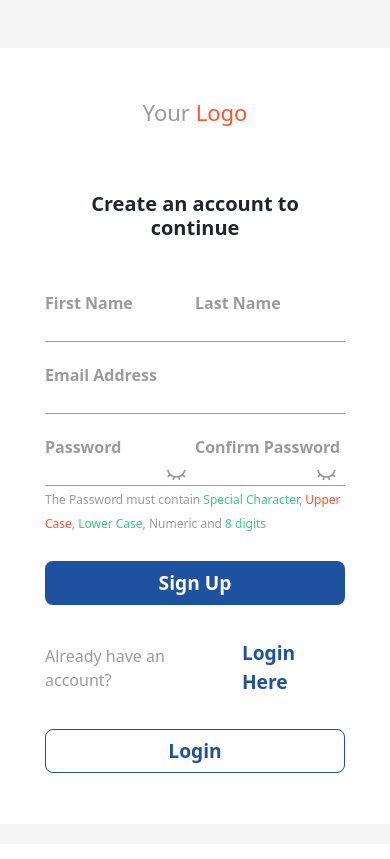
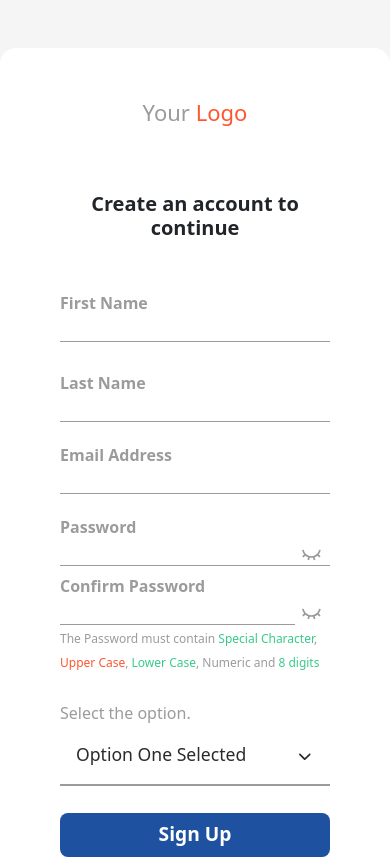
Before and after one commit to arafatlsn/register-form-project, a React (Create React App) app: page / in a window 390 px wide. Shown: the top 859 px of the page. Built offline with nearby package versions, Linux system fonts and the light colour scheme.

Commit message:
responsive form

```diff
--- a/src/Components/RegisterForm.js
+++ b/src/Components/RegisterForm.js
@@ -2,6 +2,7 @@ import { useState } from "react";
 import styles from "./Styles/RegisterForm.module.css";
 import { RiEyeCloseLine } from "react-icons/ri";
 import { BsEye } from "react-icons/bs";
+import { IoIosArrowDown } from "react-icons/io";
 
 const Handler = () => {
   // error states
@@ -11,7 +12,10 @@ const Handler = () => {
   const [passwordType, setPasswordType] = useState("password");
   const [confirmPasswordType, setConfirmPasswordType] = useState("password");
   const [inputPassword, setInputPassword] = useState("");
-  console.log(inputPassword);
+
+  // dropdown selection state
+  const [visibleDropdown, setVisibleDropdown] = useState(false)
+  const [selectedOption, setSelectedOption] = useState("Option One Selected");
 
   // main container
   return (
@@ -42,9 +46,14 @@ const Handler = () => {
                   First Name
                 </label>
                 <input
+                  // validation first name
                   onChange={(e) => {
                     const value = e.target.value;
-                    if (value !== "arafat") {
+                    const validateFirstName = (name) => {
+                      return String(name).match(/^[a-z ,.'-]+$/);
+                    };
+                    const validFirstName = validateFirstName(value);
+                    if (!validFirstName) {
                       setErrorArray([...errorArray, 1]);
                     } else {
                       const newArr = errorArray.filter((el) => el !== 1);
@@ -80,7 +89,11 @@ const Handler = () => {
                 <input
                   onChange={(e) => {
                     const value = e.target.value;
-                    if (value !== "hossan") {
+                    const validateLastName = (name) => {
+                      return String(name).match(/^[a-z ,.'-]+$/);
+                    };
+                    const validLastName = validateLastName(value);
+                    if (!validLastName) {
                       setErrorArray([...errorArray, 2]);
                     } else {
                       const newArr = errorArray.filter((el) => el !== 2);
@@ -246,12 +259,29 @@ const Handler = () => {
             </span>
 
             {/* select option field  */}
-            {/* <div className={styles.selectField}>
-            <select name="" id="">
-                <option>select the option</option>
-                <option value={"Option One"}>Option One</option>
-            </select>
-          </div> */}
+            <div className={styles.dropdownContainer}>
+              <span>Select the option.</span>
+              <div onClick={() => setVisibleDropdown(true)} className={styles.selectedOption}>
+                <span>{selectedOption}</span>{" "}
+                <span>
+                  <IoIosArrowDown />
+                </span>
+              </div>
+
+              {/* dropsown hidden div  */}
+              {
+                visibleDropdown && <div className={styles.invisibleContainer}>
+                <div onClick={() => {
+                  setSelectedOption("Option One Selected")
+                  setTimeout(() => setVisibleDropdown(false), 100)
+                  }}>
+                  <span>Option One Selected</span>{" "}
+                  <span>
+                  </span>
+                </div>
+                </div>
+              }
+            </div>
 
             {/* checkbox field  */}
             {/* <label className={styles.formControl}>
@@ -270,8 +300,8 @@ const Handler = () => {
 
         {/* login button section  */}
         <div className={styles.loginSection}>
-              <button>Login</button>
-            </div>
+          <button>Login</button>
+        </div>
       </div>
     </div>
   );
--- a/src/Components/Styles/RegisterForm.module.css
+++ b/src/Components/Styles/RegisterForm.module.css
@@ -125,22 +125,43 @@
 }
 
 /* select field section  */
-.selectField {
-  width: 100%;
-  margin-top: 48px;
+.dropdownContainer{
+  margin-top: 28px;
+  color: #9b9b9b;
+  position: relative;
 }
 
-.selectField option{
+.selectedOption{
   width: 100%;
-  margin-top: 48px;
-  padding: 3rem 0;
+  border-bottom: 2px solid #9b9b9b;
+  padding: 1rem;
+  display: flex;
+  justify-content: space-between;
+  align-items: center;
+  font-size: 1.1rem;
+  color: #2B2B2B;
+  cursor: pointer;
 }
 
-.selectField select {
+.invisibleContainer{
+  position: absolute;
   width: 100%;
-  border: none;
-  border-bottom: 1px solid #9b9b9b;
-  padding: 2rem;
+  z-index: 100;
+}
+
+.invisibleContainer div{
+  width: 100%;
+  padding: 1rem;
+  align-items: center;
+  font-size: 1.1rem;
+  background-color: #F1F1F1;
+  color: #2B2B2B;
+  cursor: pointer;
+}
+
+.invisibleContainer div:hover{
+  background-color: #1e519f;
+  color: white;
 }
 
 /* checkbox field  */
@@ -263,3 +284,35 @@ select:focus{
 .passwordErrMssg span:nth-child(4) {
   color: #38cb89;
 }
+
+@media screen and (max-width: 480px) {
+  .nameSection {
+    display: flex;
+    flex-direction: column;
+    gap: .5rem;
+  }
+
+  .firstName {
+    display: flex;
+    flex-direction: column;
+    width: 100%;
+  }
+
+  .passwordSection {
+    display: flex;
+    flex-direction: column;
+    gap: .5rem;
+  }
+
+  .password{
+    width: 100%;
+  }
+
+  .passwordExtraDiv{
+    width: 100%;
+  }
+
+  .confirmPassword{
+    width: 100%;
+  }
+}
```
